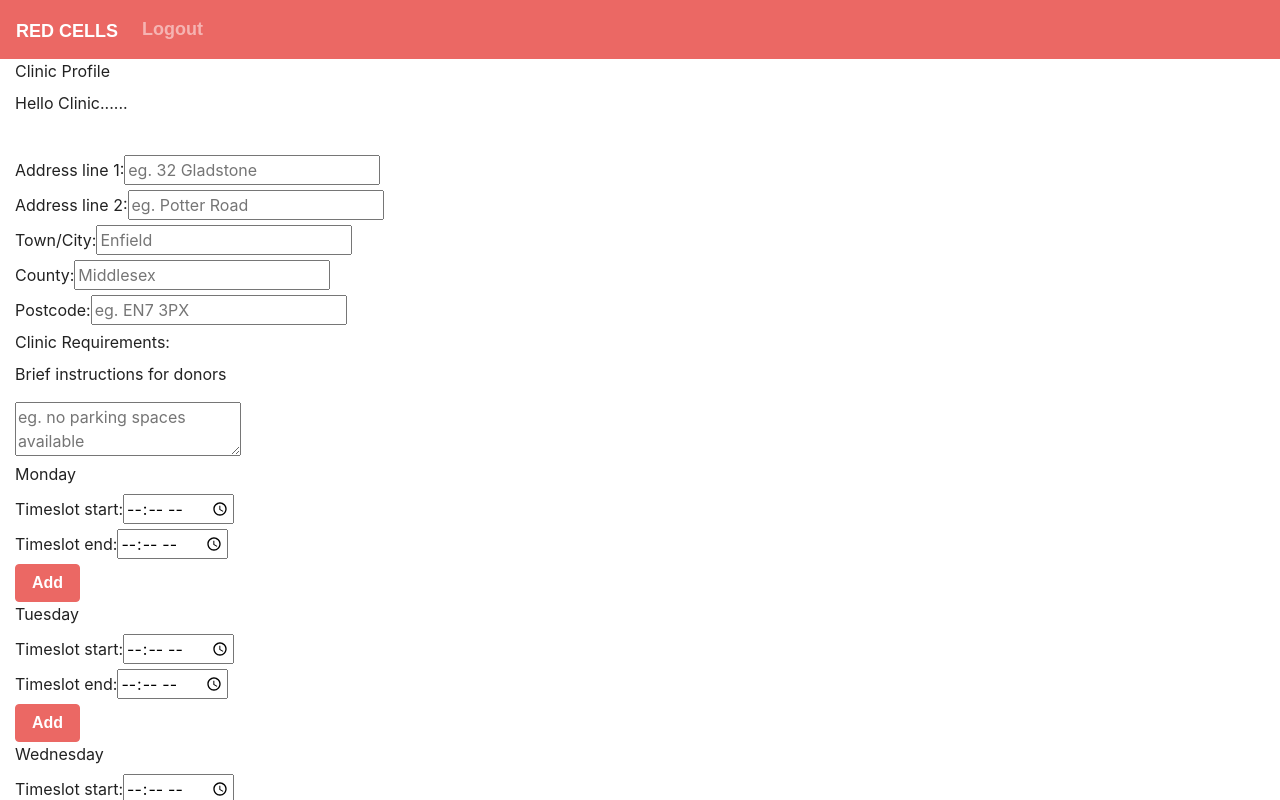
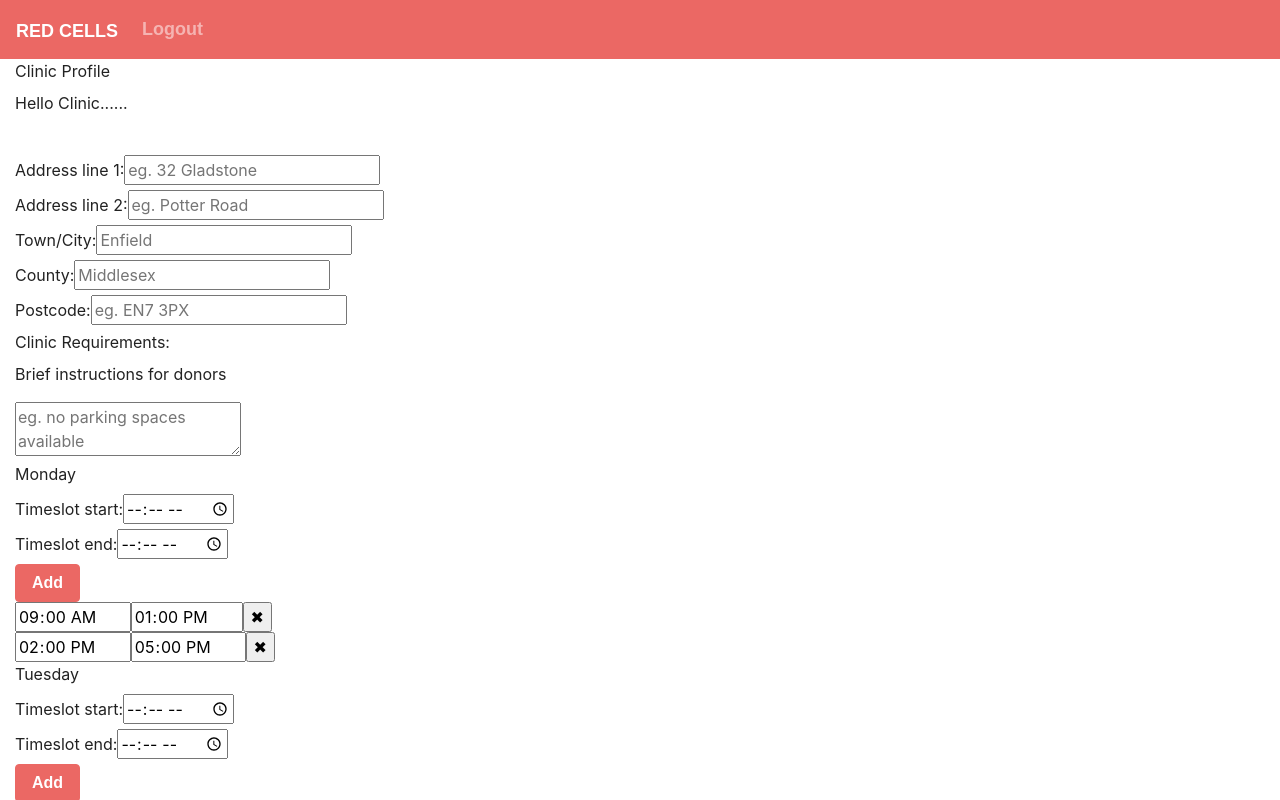
Before and after one commit to hjc86/blood_app, a React (Create React App) app in the folder frontend/: page /clinic-profile in a window 1280 px wide. Shown: the top 800 px of the page. Built offline with nearby package versions, Linux system fonts and the light colour scheme; a web font is replaced by a local one.

Commit message:
Added mapping over placeholder timeslot object

```diff
--- a/frontend/src/components/timeslot_card.js
+++ b/frontend/src/components/timeslot_card.js
@@ -13,23 +13,24 @@ class TimeslotCard extends React.Component {
         return (
             <div>
                 <form>
-                    <label for={this.props.day}>{this.props.day}</label>
+                    <label htmlFor={this.props.day}>{this.props.day}</label>
                     <br />
-                    <label for="timeStart">Timeslot start:</label>
-                    <input type="time" id="appt" name="timeStart" required />
+                    <label htmlFor="timeStart">Timeslot start:</label>
+                    <input type="time" id="timeStart" name="timeStart" required />
                     < br/>
-                    <label for="timeEnd">Timeslot end:</label>
-                    <input type="time" id="appt" name="timeEnd" required />
+                    <label htmlFor="timeEnd">Timeslot end:</label>
+                    <input type="time" id="timeStart" name="timeEnd" required />
                 </form>
-                {/* {Object.keys(this.props.timeslots).map(timeslot =>
-                (
-                   <div>
-                <h3>{timeslot[0][0]}</h3>
-                </div>
-                ))} */}
-                { console.log(this.props.timeslots) }
                 <button className='addButton btn btn-primary' type='submit'>Add</button>
-
+                {this.props.timeslots.map((item,index) =>
+                    (
+                    <div key={item}>
+                        <input type="time" value={item[0]} readOnly />
+                        <input type="time" value={item[1]} readOnly />
+                        <input value="✖" type="button" />
+                    </div>
+                    )
+                )}
             </div>
 
         )
--- a/frontend/src/components/timeslots.js
+++ b/frontend/src/components/timeslots.js
@@ -18,8 +18,9 @@ class Timeslot extends React.Component {
     render() {
         return (
             <div>
-                {Object.keys(this.state.placeholder).map(day =>
-                (< TimeslotCard day={day} timeslots ={this.state.placeholder.day}/>) )}
+                {Object.keys(this.state.placeholder).map((item,index) =>
+                (< TimeslotCard key={index} day={item} timeslots={this.state.placeholder[item]}/>)
+                )}
             </div>
 
         )
```
